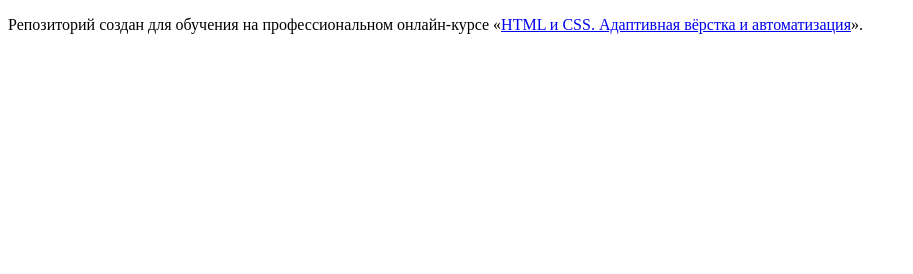
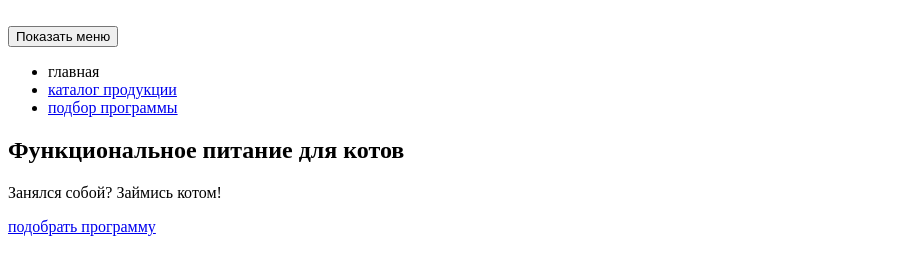
Before and after one commit to htmlacademy-adaptive/2095675-cat-energy-28, a website: page source/index.html in a window 1280 px wide. Shown: the whole page, without its empty margins (0-913 px from the left). Drawn offline with Linux system fonts and the light colour scheme.

Commit message:
добавляет страницы, хедер и хиро блоки

```diff
--- a/source/index.html
+++ b/source/index.html
@@ -1,12 +1,49 @@
 <!DOCTYPE html>
-<html lang="ru">
+<html class="page" lang="ru">
   <head>
     <meta charset="utf-8">
     <title>HTML Academy: Кэт энерджи</title>
   </head>
-  <body>
+  <body class="page__body">
+    <header class="main-header">
+      <a class="main-header__logo" href="">
+        <img class="main-header__logo-image" src="#" alt="">
+       <!--svg class="logo-text-image"-->
+      </a>
+      <nav class="main-navigation">
+        <button class="main-navigation__toggle" type="button">
+          <span class="visually-hidden">Показать меню</span>
+        </button>
+        <ul class="main-navigation__list menu-list">
+          <li class="menu-list__item menu-list__item--current">
+            <a class="menu-list__link">
+              главная
+            </a>
+          </li>
+          <li class="menu-list__item">
+            <a class="menu-list__link" href="catalog.html">
+              каталог продукции
+            </a>
+          </li>
+          <li class="menu-list__item">
+            <a class="menu-list__link" href="form.html">
+              подбор программы
+            </a>
+          </li>
+        </ul>
+      </nav>
+    </header>
 
-    <p>Репозиторий создан для обучения на профессиональном онлайн‑курсе «<a href="https://htmlacademy.ru/intensive/adaptive">HTML и CSS. Адаптивная вёрстка и автоматизация</a>».</p>
+    <main class="main-container">
+      <section class="hero">
+       <h1 class="hero__title">Функциональное питание для котов</h1>
+       <p class="hero__text">Занялся собой? Займись котом!</p>
+       <a class="hero__link button" href="catalog.html">
+        подобрать программу
+       </a>
+      </section>
+    </main>
+
 
   </body>
 </html>
```
Also changed, not shown: source/catalog.html (added), source/form.html (added).
